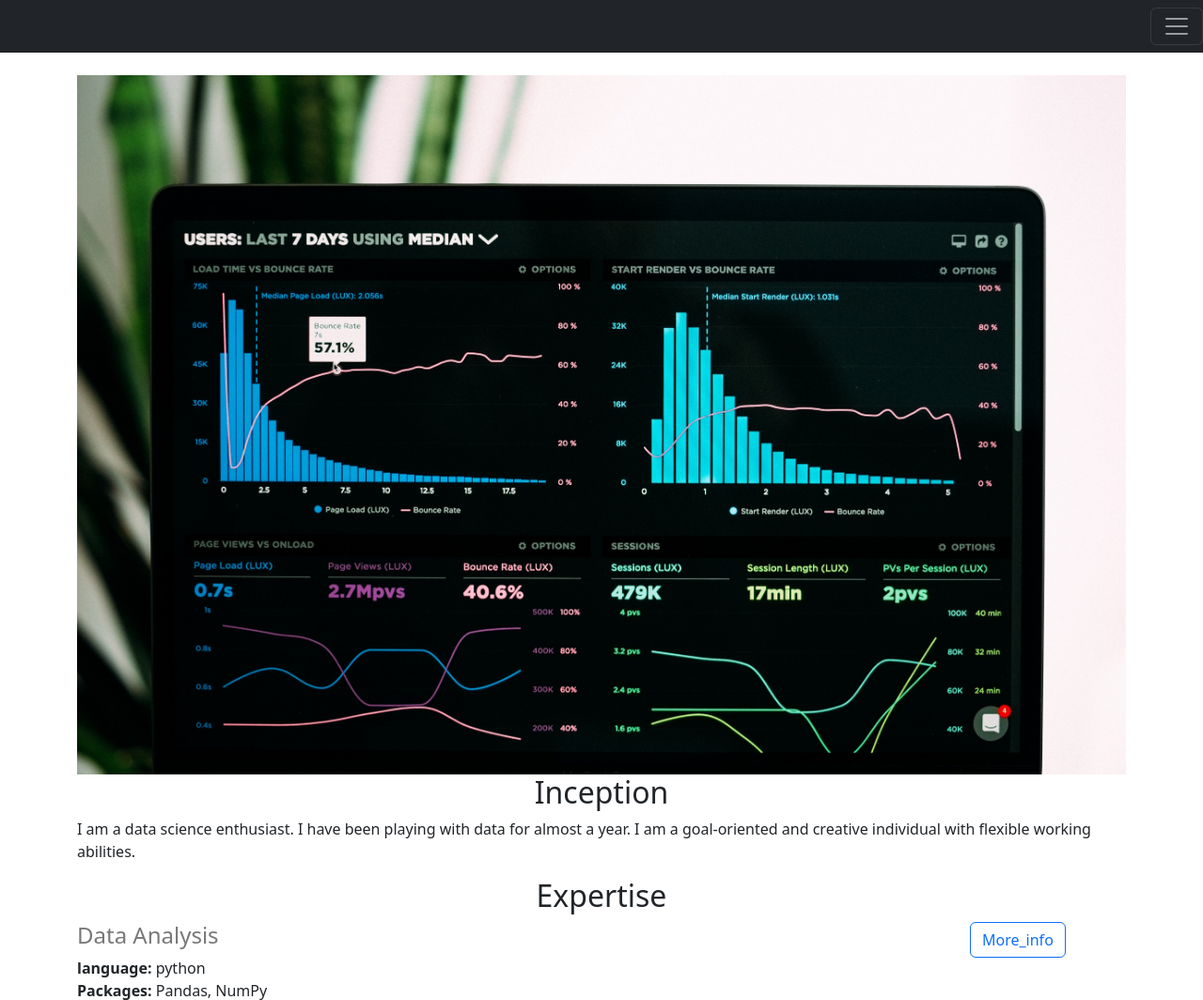
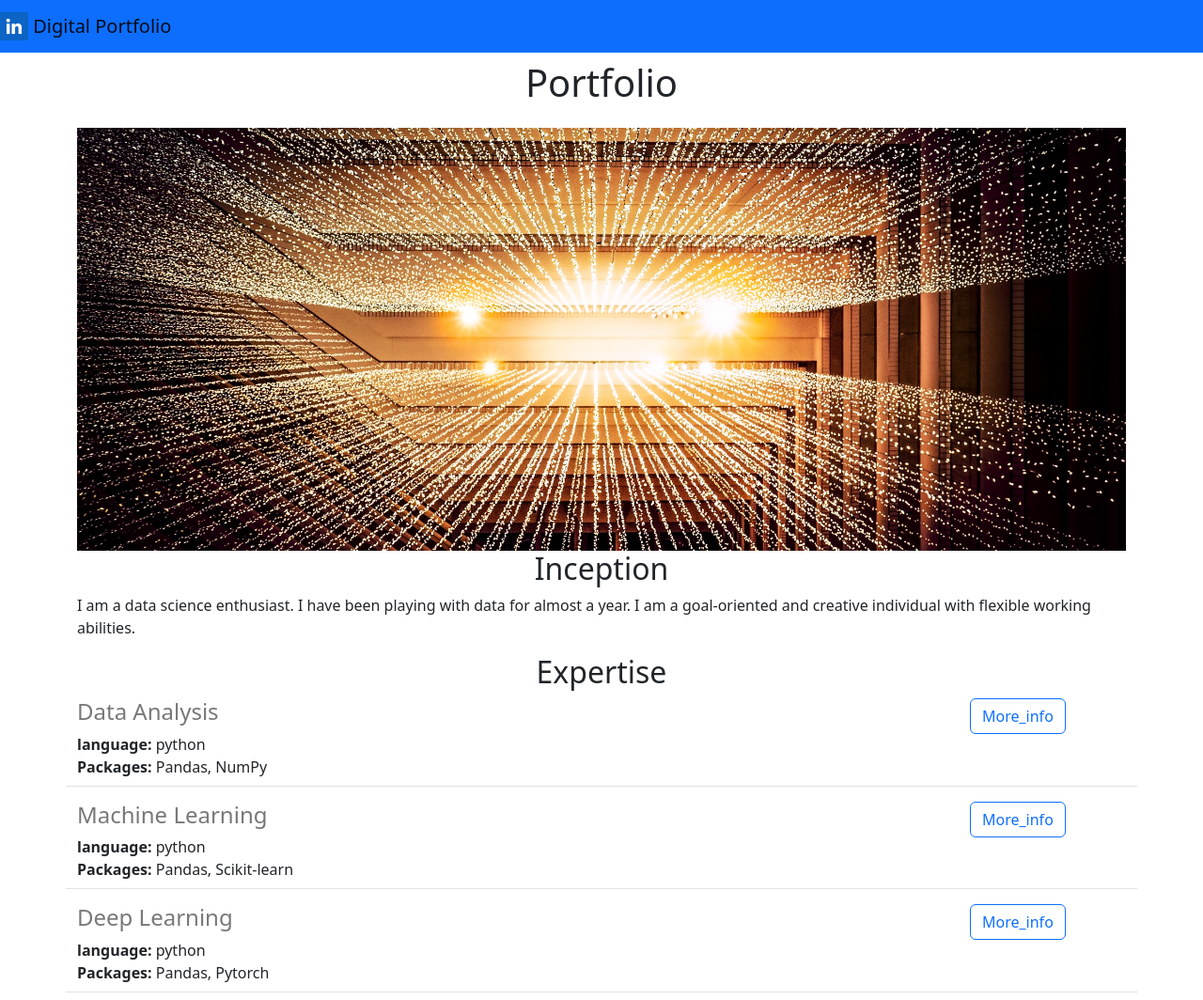
Before and after one commit to Zabidin24/Portfolio-website-v2, a Flask app: page / in a window 1280 px wide. Shown: the top 1064 px of the page at 94% size. Run offline with Flask 2, Linux system fonts and the light colour scheme.

Commit message:
Navbar image fixing

```diff
--- a/templates/home.html
+++ b/templates/home.html
@@ -6,15 +6,24 @@
   <meta charset="utf-8">
     <meta name="viewport" content="width=device-width, initial-scale=1">
   <link href="https://cdn.jsdelivr.net/npm/bootstrap@5.2.3/dist/css/bootstrap.min.css" rel="stylesheet" integrity="sha384-rbsA2VBKQhggwzxH7pPCaAqO46MgnOM80zW1RWuH61DGLwZJEdK2Kadq2F9CUG65" crossorigin="anonymous">
+   <style>
+   #banner{
+     height:450px;
+     width:100%;
+     object-fit:cover;
 
+   }
+   </style>
 
 </head>
 <body>
   {% include 'nav.html' %}
   <div class="container" >
    <h1 class="text-center mt-2 mb-4"> {{page_name}} </h1>
-  <img class="img-fluid"
-src="https://portfoliowebsite.zainabidin24.repl.co/static/Portfolio.jpg" >
+
+    <img  src="/static/data_science.jpg" class="img-fluid" id="banner" >
+
+
  <h2 class="text-center"> Inception</h2>
   <p> I am a data science enthusiast. I have been playing with data for almost a year. I am a goal-oriented and creative individual with flexible working abilities.</p>
   <h2 class="text-center"> Expertise  </h2>
@@ -23,12 +32,17 @@ src="https://portfoliowebsite.zainabidin24.repl.co/static/Portfolio.jpg" >
 
    {% include 'jobitem.html' %}
       {% endfor %}
+
     </div>
   <div style="text-align:center;" >
   <a href="mailto:zabidin20109@gmail.com?subject=Enquiry about your{{exp['title']}} &body=Hello%20there!%0D%0AI%20am%20interested%20in%20your%20services" type="button" class="btn btn-primary btn-lg"> Contact me</a>
+
     </div>
+
   </div>
+
   {% include 'footer.html' %}
+
 </body>
 
 </html>
--- a/templates/nav.html
+++ b/templates/nav.html
@@ -1,15 +1,6 @@
-<div class="pos-f-t fixed-top">
-  <div class="collapse" id="navbarToggleExternalContent">
-    <div class="bg-dark p-4">
-      <h4 class="text-black">Collapsed content</h4>
-      <span class="text-muted">Toggleable via the navbar brand.</span>
-    </div>
-  </div>
-  <nav class="navbar navbar-dark bg-dark">
-      portfolio
-    <button class="navbar-toggler" type="button" data-toggle="collapse" data-target="#navbarToggleExternalContent" aria-controls="navbarToggleExternalContent" aria-expanded="false" aria-label="Toggle navigation">
-      <span class="navbar-toggler-icon"></span>
-    </button>
-
-  </nav>
-</div>
+<nav class="navbar navbar-light bg-primary " >
+  <a class="navbar-brand" href="#">
+    <img src="/static/linkedin.png" width="30" height="30" class="d-inline-block align-top" alt="">
+    Digital Portfolio
+  </a>
+</nav>
```
Also changed, not shown: static/data_science.jpg (added), static/linkedin.png (added), static/new.jpg (added).
